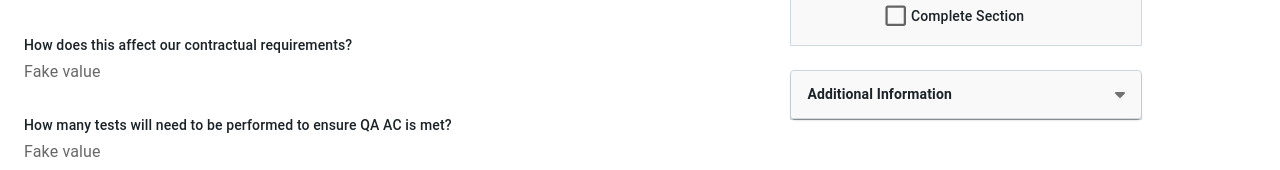
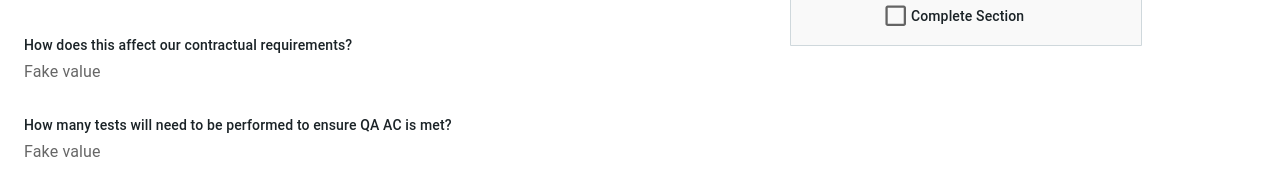
Before and after one commit to michael-peterson-eb/ap-task-tree, a React (Create React App) app: page / in a window 1280 px wide. Shown: the part 294-464 px from the top of the page. Built offline with nearby package versions, Linux system fonts and the light colour scheme.

Commit message:
temporarily removing additional info box

```diff
--- a/src/components/QuestionTypeSection/QuestionTypeSection.tsx
+++ b/src/components/QuestionTypeSection/QuestionTypeSection.tsx
@@ -52,7 +52,7 @@ const QuestionTypeSection = ({ appParams, currentOpsSectionInfo, displaySection
       </Box>
       <Box sx={{ display: "flex", flexDirection: "column", gap: "24px" }}>
         <AssessmentProgressBox isValid={isValid} trigger={trigger} smallScreen={smallScreen} />
-        <AdditionalInfoBox smallScreen={smallScreen} />
+        {/* <AdditionalInfoBox smallScreen={smallScreen} /> */}
       </Box>
     </Box>
   );
```
